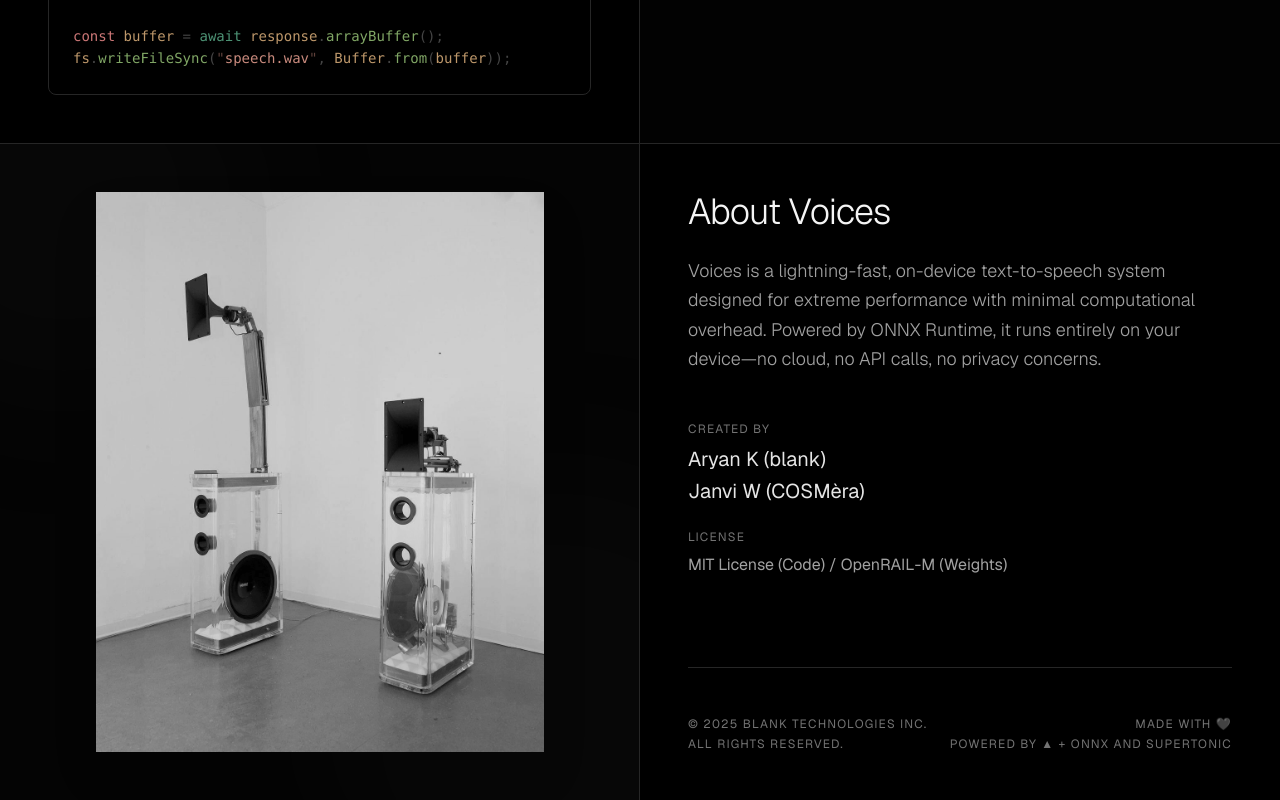
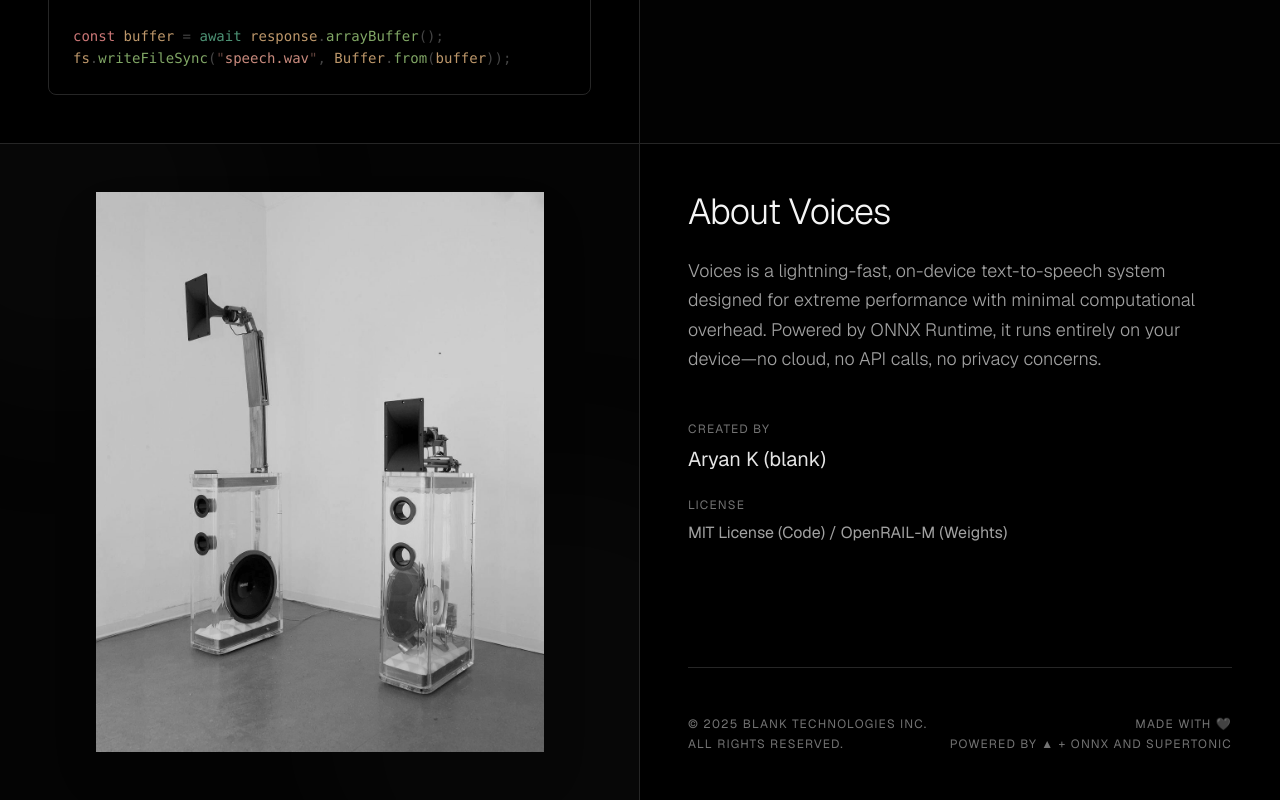
Before and after one commit to kiritocode1/voices, a Next.js app: page / in a window 1280 px wide. Shown: the part 2045-2845 px from the top of the page. Built offline with nearby package versions, Linux system fonts and the light colour scheme.

Commit message:
Remove link to Janvi W
Removed link to Janvi W (COSMèra) from the page.

```diff
--- a/app/page.tsx
+++ b/app/page.tsx
@@ -660,14 +660,6 @@ export default function Home() {
 									>
 										Aryan K (blank)
 									</a>
-									<a
-										href="https://janviw.space"
-										target="_blank"
-										rel="noopener noreferrer"
-										className="block text-xl text-neutral-200 hover:text-white transition-colors"
-									>
-										Janvi W (COSMèra)
-									</a>
 								</div>
 							</div>
 
```
